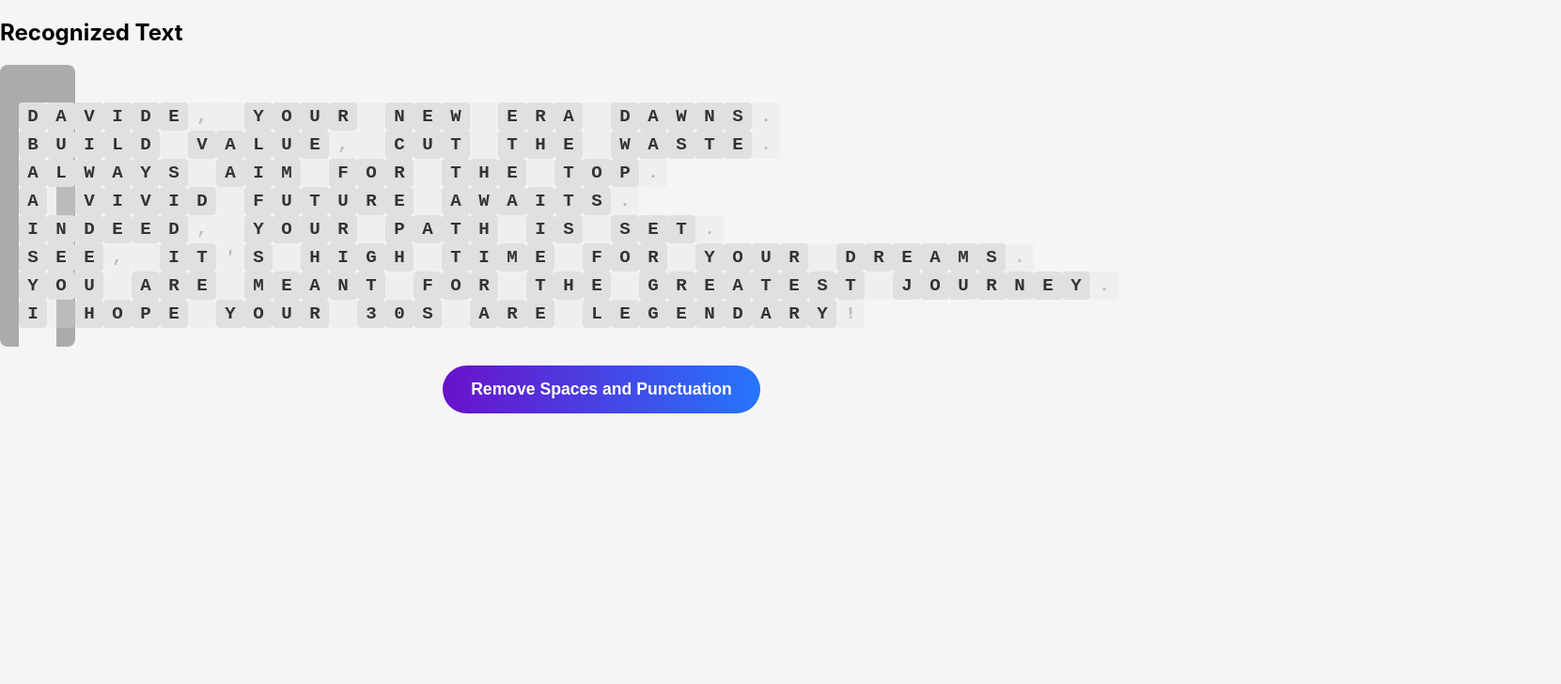
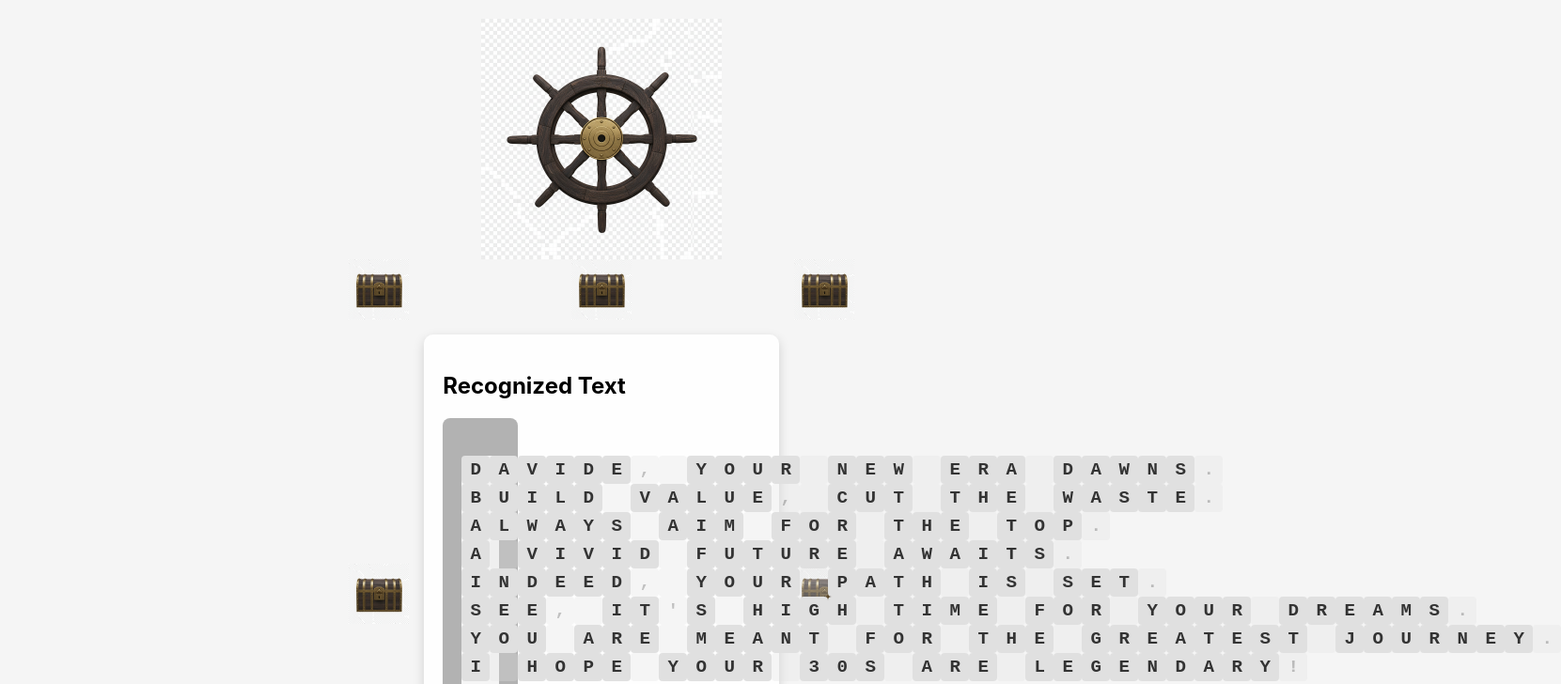
Before and after one commit to stefanoaldegheri/happy-30th-davide, a React app: page /reveal in a window 1280 px wide. Shown: the top 728 px of the page at 94% size, 1661 px wide, since content can reach past the window. Built offline with nearby package versions, Linux system fonts and the light colour scheme.

Commit message:
feat: Add ship wheel and treasure box border components with image support

```diff
--- a/src/features/reveal/EnhancedReveal.jsx
+++ b/src/features/reveal/EnhancedReveal.jsx
@@ -1,6 +1,8 @@
 import React, { useState, useEffect, useRef } from 'react';
 import { useNavigate } from 'react-router-dom';
 import { gsap } from 'gsap';
+import ShipWheel from './ShipWheel';
+import TreasureBoxBorder from './TreasureBoxBorder';
 import './EnhancedReveal.css';
 
 // Chess position data from the provided JSON
@@ -471,6 +473,62 @@ I HOPE YOUR 30S ARE LEGENDARY!`;
     }
   };
 
+  // Handle wheel rotation changes
+  const handleWheelRotation = (angle) => {
+    switch (angle) {
+      case 180:
+        // Display text with fade in effect
+        if (step < 1) {
+          setStep(1);
+        }
+        break;
+      case 90:
+        // Remove punctuation
+        if (step === 1) {
+          animateToCleanedText();
+          setTimeout(() => setStep(2), 2000);
+        }
+        break;
+      case 270:
+        // Apply padding
+        if (step === 2) {
+          animateToPaddedText();
+          setTimeout(() => setStep(3), 2000);
+        }
+        break;
+      case 0:
+      case 360:
+        // Show chessboard
+        if (step === 3) {
+          // Animate chess board dissolve effect
+          if (chessBoardRef.current) {
+            const squares = chessBoardRef.current.querySelectorAll('.chess-square');
+            squares.forEach((square, index) => {
+              // Only animate squares in the filter area (columns 6-13, rows 0-7)
+              const rowIndex = Math.floor(index / 8);
+              const colIndex = index % 8;
+
+              if (rowIndex >= 0 && rowIndex <= 7 && colIndex >= 0 && colIndex <= 7) {
+                gsap.fromTo(square,
+                  { opacity: 0 },
+                  {
+                    opacity: 1,
+                    duration: 1,
+                    delay: (rowIndex * 0.1) + (colIndex * 0.05),
+                    ease: "power2.out"
+                  }
+                );
+              }
+            });
+          }
+          setStep(4);
+        }
+        break;
+      default:
+        break;
+    }
+  };
+
   // Render the text grid (unified function for all steps)
   const renderTextGrid = () => {
     // Get the base grid (original text)
@@ -709,6 +767,7 @@ I HOPE YOUR 30S ARE LEGENDARY!`;
     if (step < 1) return null;
 
     return (
+      <TreasureBoxBorder>
         <div className="step-all-transitions">
           {/* Show step title based on current step */}
           {step === 1 && <h2>Recognized Text</h2>}
@@ -835,6 +894,7 @@ I HOPE YOUR 30S ARE LEGENDARY!`;
             )}
           </div>
         </div>
+      </TreasureBoxBorder>
     );
   };
 
@@ -842,8 +902,12 @@ I HOPE YOUR 30S ARE LEGENDARY!`;
     <div style={{
       position: 'relative',
       width: '100%',
-      height: '100%'
+      height: '100%',
+      display: 'flex',
+      flexDirection: 'column',
+      alignItems: 'center'
     }}>
+      <ShipWheel onRotationChange={handleWheelRotation} />
       {renderStepContent()}
     </div>
   );
--- /dev/null
+++ b/src/features/reveal/ShipWheel.css
@@ -0,0 +1,18 @@
+.ship-wheel-container {
+  display: flex;
+  justify-content: center;
+  align-items: center;
+  margin: 20px 0;
+  user-select: none;
+}
+
+.ship-wheel {
+  width: 256px;
+  height: 256px;
+  cursor: grab;
+  transition: transform 0.1s ease;
+}
+
+.ship-wheel:active {
+  cursor: grabbing;
+}
--- /dev/null
+++ b/src/features/reveal/ShipWheel.jsx
@@ -0,0 +1,148 @@
+import React, { useState, useRef, useEffect } from 'react';
+import './ShipWheel.css';
+
+const ShipWheel = ({ onRotationChange }) => {
+  const wheelRef = useRef(null);
+  const [rotation, setRotation] = useState(0);
+  const [isDragging, setIsDragging] = useState(false);
+  const [lastPosition, setLastPosition] = useState({ x: 0, y: 0 });
+
+  // Normalize angle to 0-360 range
+  const normalizeAngle = (angle) => {
+    return ((angle % 360) + 360) % 360;
+  };
+
+  // Trigger action based on rotation
+  const triggerAction = (angle) => {
+    const normalizedAngle = normalizeAngle(angle);
+
+    // Define specific angles for actions
+    const triggerAngles = [0, 90, 180, 270, 360];
+
+    // Check if we're close to any trigger angle (within 5 degrees)
+    for (const triggerAngle of triggerAngles) {
+      if (Math.abs(normalizedAngle - triggerAngle) < 5 ||
+          Math.abs(normalizedAngle - (triggerAngle + 360)) < 5) {
+        onRotationChange && onRotationChange(triggerAngle);
+        break;
+      }
+    }
+  };
+
+  // Handle mouse down on wheel
+  const handleMouseDown = (e) => {
+    setIsDragging(true);
+    setLastPosition({ x: e.clientX, y: e.clientY });
+  };
+
+  // Handle touch start on wheel
+  const handleTouchStart = (e) => {
+    setIsDragging(true);
+    const touch = e.touches[0];
+    setLastPosition({ x: touch.clientX, y: touch.clientY });
+  };
+
+  // Handle mouse move
+  const handleMouseMove = (e) => {
+    if (!isDragging) return;
+
+    const rect = wheelRef.current.getBoundingClientRect();
+    const centerX = rect.left + rect.width / 2;
+    const centerY = rect.top + rect.height / 2;
+
+    // Calculate angle from center to current position
+    const currentAngle = Math.atan2(e.clientY - centerY, e.clientX - centerX) * 180 / Math.PI;
+
+    // Calculate angle from center to last position
+    const lastAngle = Math.atan2(lastPosition.y - centerY, lastPosition.x - centerX) * 180 / Math.PI;
+
+    // Calculate rotation delta
+    let delta = currentAngle - lastAngle;
+
+    // Handle angle wrap-around
+    if (delta > 180) delta -= 360;
+    if (delta < -180) delta += 360;
+
+    // Update rotation
+    const newRotation = rotation + delta;
+    setRotation(newRotation);
+    triggerAction(newRotation);
+
+    // Update last position
+    setLastPosition({ x: e.clientX, y: e.clientY });
+  };
+
+  // Handle touch move
+  const handleTouchMove = (e) => {
+    if (!isDragging) return;
+
+    const touch = e.touches[0];
+    const rect = wheelRef.current.getBoundingClientRect();
+    const centerX = rect.left + rect.width / 2;
+    const centerY = rect.top + rect.height / 2;
+
+    // Calculate angle from center to current position
+    const currentAngle = Math.atan2(touch.clientY - centerY, touch.clientX - centerX) * 180 / Math.PI;
+
+    // Calculate angle from center to last position
+    const lastAngle = Math.atan2(lastPosition.y - centerY, lastPosition.x - centerX) * 180 / Math.PI;
+
+    // Calculate rotation delta
+    let delta = currentAngle - lastAngle;
+
+    // Handle angle wrap-around
+    if (delta > 180) delta -= 360;
+    if (delta < -180) delta += 360;
+
+    // Update rotation
+    const newRotation = rotation + delta;
+    setRotation(newRotation);
+    triggerAction(newRotation);
+
+    // Update last position
+    setLastPosition({ x: touch.clientX, y: touch.clientY });
+  };
+
+  // Handle mouse up
+  const handleMouseUp = () => {
+    setIsDragging(false);
+  };
+
+  // Handle touch end
+  const handleTouchEnd = () => {
+    setIsDragging(false);
+  };
+
+  // Add event listeners
+  useEffect(() => {
+    if (isDragging) {
+      window.addEventListener('mousemove', handleMouseMove);
+      window.addEventListener('mouseup', handleMouseUp);
+      window.addEventListener('touchmove', handleTouchMove);
+      window.addEventListener('touchend', handleTouchEnd);
+    }
+
+    return () => {
+      window.removeEventListener('mousemove', handleMouseMove);
+      window.removeEventListener('mouseup', handleMouseUp);
+      window.removeEventListener('touchmove', handleTouchMove);
+      window.removeEventListener('touchend', handleTouchEnd);
+    };
+  }, [isDragging, lastPosition, rotation]);
+
+  return (
+    <div className="ship-wheel-container">
+      <img
+        ref={wheelRef}
+        src="/images/ship_wheel_256.png"
+        alt="Ship Wheel"
+        className="ship-wheel"
+        style={{ transform: `rotate(${rotation}deg)` }}
+        onMouseDown={handleMouseDown}
+        onTouchStart={handleTouchStart}
+      />
+    </div>
+  );
+};
+
+export default ShipWheel;
--- /dev/null
+++ b/src/features/reveal/TreasureBoxBorder.css
@@ -0,0 +1,66 @@
+.treasure-box-border {
+  position: relative;
+  display: inline-block;
+  margin: 20px;
+}
+
+.treasure-box {
+  position: absolute;
+  width: 64px;
+  height: 64px;
+  z-index: 1;
+}
+
+.treasure-box.top-left {
+  top: -40px;
+  left: -40px;
+}
+
+.treasure-box.top-center {
+  top: -40px;
+  left: 50%;
+  transform: translateX(-50%);
+}
+
+.treasure-box.top-right {
+  top: -40px;
+  right: -40px;
+}
+
+.treasure-box.middle-left {
+  top: 50%;
+  left: -40px;
+  transform: translateY(-50%);
+}
+
+.treasure-box.middle-right {
+  top: 50%;
+  right: -40px;
+  transform: translateY(-50%);
+}
+
+.treasure-box.bottom-left {
+  bottom: -40px;
+  left: -40px;
+}
+
+.treasure-box.bottom-center {
+  bottom: -40px;
+  left: 50%;
+  transform: translateX(-50%);
+}
+
+.treasure-box.bottom-right {
+  bottom: -40px;
+  right: -40px;
+}
+
+.treasure-box-content {
+  position: relative;
+  z-index: 2;
+  background: rgba(255, 255, 255, 0.9);
+  border-radius: 10px;
+  padding: 20px;
+  margin: 40px;
+  box-shadow: 0 4px 12px rgba(0, 0, 0, 0.15);
+}
--- /dev/null
+++ b/src/features/reveal/TreasureBoxBorder.jsx
@@ -0,0 +1,34 @@
+import React from 'react';
+import './TreasureBoxBorder.css';
+
+const TreasureBoxBorder = ({ children }) => {
+  // Create 9 positions for treasure boxes (3x3 grid)
+  const positions = [
+    { id: 'top-left', className: 'treasure-box top-left' },
+    { id: 'top-center', className: 'treasure-box top-center' },
+    { id: 'top-right', className: 'treasure-box top-right' },
+    { id: 'middle-left', className: 'treasure-box middle-left' },
+    { id: 'middle-right', className: 'treasure-box middle-right' },
+    { id: 'bottom-left', className: 'treasure-box bottom-left' },
+    { id: 'bottom-center', className: 'treasure-box bottom-center' },
+    { id: 'bottom-right', className: 'treasure-box bottom-right' }
+  ];
+
+  return (
+    <div className="treasure-box-border">
+      {positions.map((position) => (
+        <img
+          key={position.id}
+          src="/images/treasure_box_256.png"
+          alt="Treasure Box"
+          className={position.className}
+        />
+      ))}
+      <div className="treasure-box-content">
+        {children}
+      </div>
+    </div>
+  );
+};
+
+export default TreasureBoxBorder;
--- a/webpack.config.js
+++ b/webpack.config.js
@@ -39,9 +39,15 @@ module.exports = (env, argv) => {
       }),
     ],
     devServer: {
-      static: {
-        directory: path.join(__dirname, 'public'),
-      },
+      static: [
+        {
+          directory: path.join(__dirname, 'public'),
+        },
+        {
+          directory: path.join(__dirname, 'public/images'),
+          publicPath: '/images',
+        }
+      ],
       compress: true,
       port: 23001, // Changed from 23000 to 23001
       host: '127.0.0.1',
```
Also changed, not shown: public/images/ship_wheel_256.png (added), public/images/treasure_box_256.png (added). Lines whose indentation alone changed are shown as unchanged.
